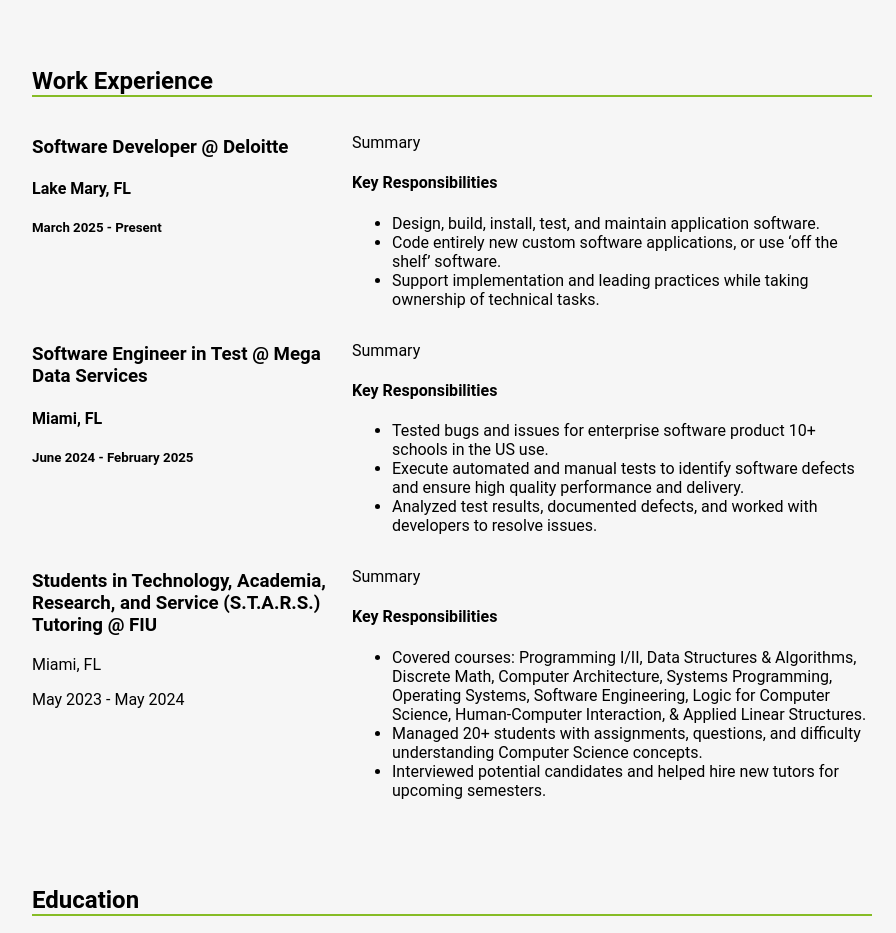
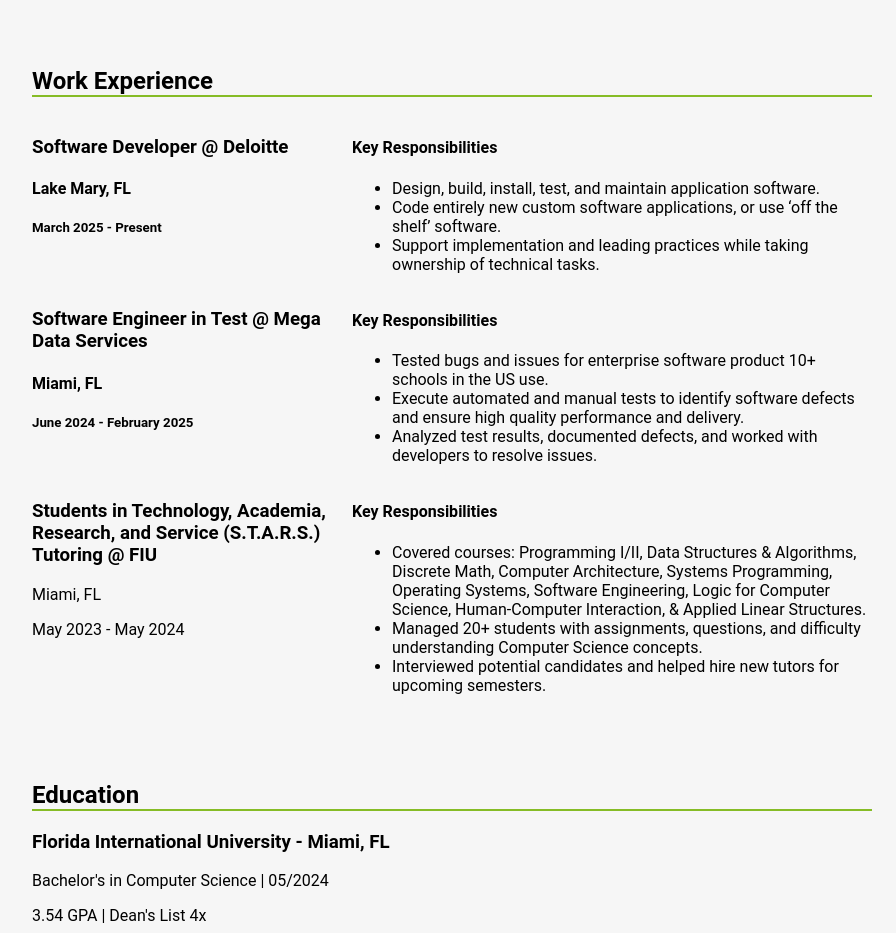
Before and after one commit to MurtajizMehdi/murtajiz-dev, a plain HTML site: page resume.html in a window 1280 px wide. Shown: the part 1882-2815 px from the top of the page, without its empty margins (188-1084 px from the left). Drawn offline with Linux system fonts and the light colour scheme.

Commit message:
Fixed experience section alignment

```diff
--- a/resume.html
+++ b/resume.html
@@ -124,7 +124,6 @@
           </div>
 
           <div class="work-description">
-            <p>Summary</p>
             <h4>Key Responsibilities</h4>
             <ul>
               <li>Design, build, install, test, and maintain application software.</li>
@@ -142,7 +141,6 @@
           </div>
 
           <div class="work-description">
-            <p>Summary</p>
             <h4>Key Responsibilities</h4>
             <ul>
               <li>Tested bugs and issues for enterprise software product 10+ schools in the US use.</li>
@@ -160,7 +158,6 @@
           </div>
 
           <div class="work-description">
-            <p>Summary</p>
             <h4>Key Responsibilities</h4>
             <ul>
               <li>Covered courses: Programming I/II, Data Structures & Algorithms, Discrete Math, Computer Architecture, Systems Programming, Operating Systems, Software Engineering, Logic for Computer Science, Human-Computer Interaction, & Applied Linear Structures.</li>
```
